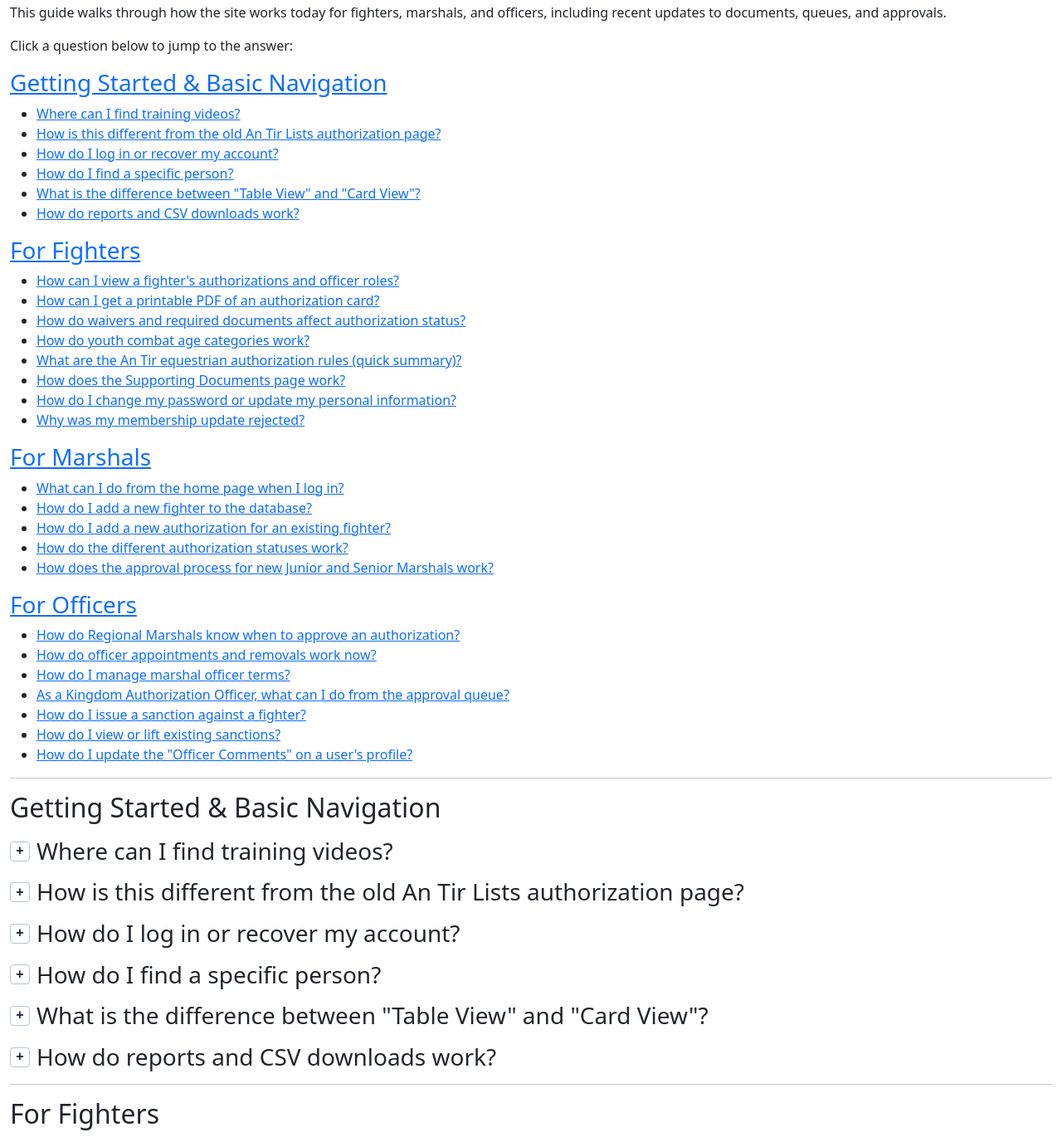
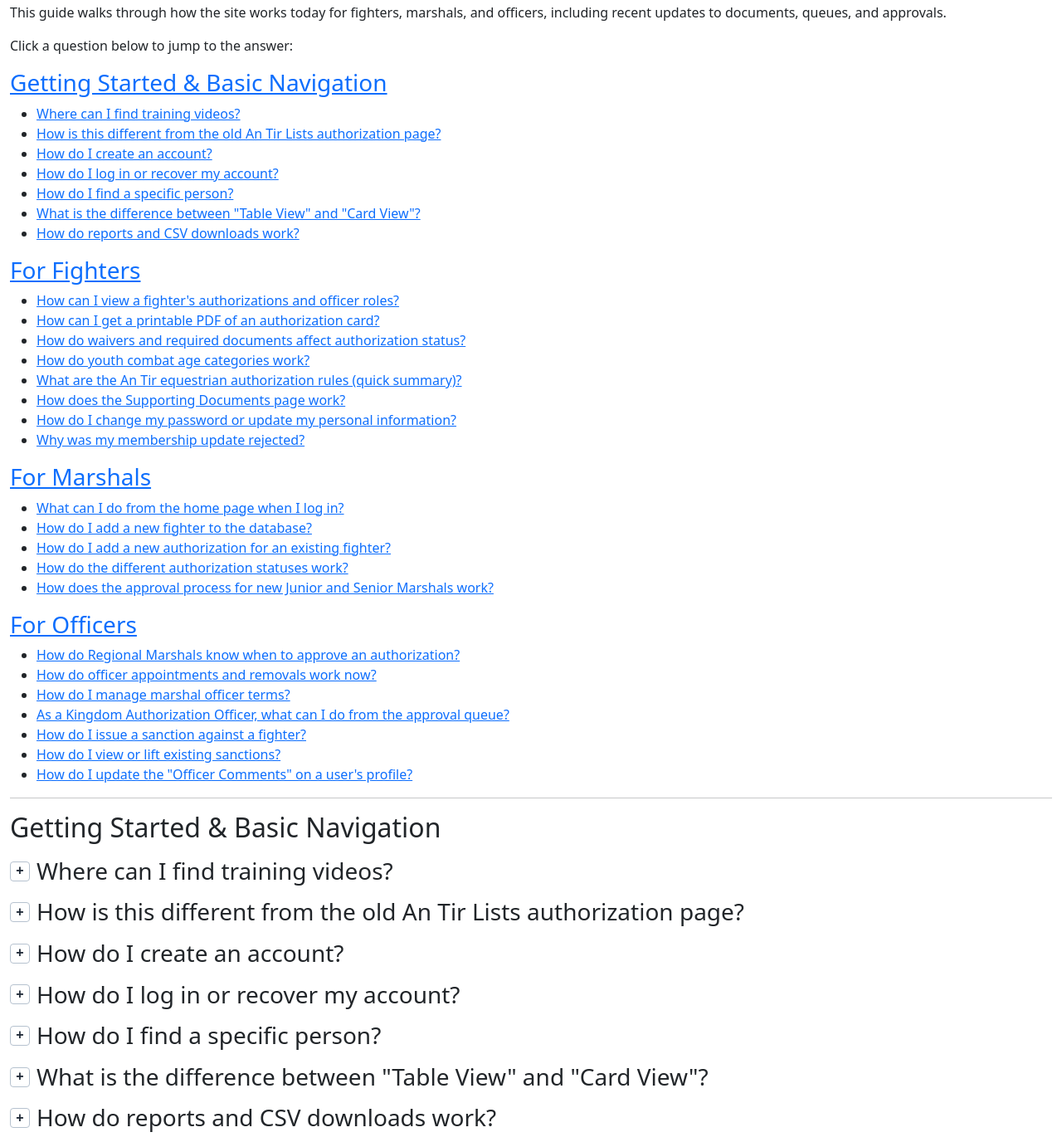
Before and after one commit to Feradach/an_tir_authorization, a Django app: page /faq/ in a window 1280 px wide. Shown: the part 187-1563 px from the top of the page at 83% size. Run offline with Django 5.2, Linux system fonts and the light colour scheme; some libraries are stand-ins or nearby versions.

Commit message:
Explain preferred self-registration in the FAQ

```diff
--- a/templates/faq.html
+++ b/templates/faq.html
@@ -16,6 +16,7 @@
 <ul>
     <li><a href="#training-videos">Where can I find training videos?</a></li>
     <li><a href="#new-features">How is this different from the old An Tir Lists authorization page?</a></li>
+    <li><a href="#create-account">How do I create an account?</a></li>
     <li><a href="#login-recovery">How do I log in or recover my account?</a></li>
     <li><a href="#finding-people">How do I find a specific person?</a></li>
     <li><a href="#table-vs-card">What is the difference between "Table View" and "Card View"?</a></li>
@@ -72,6 +73,14 @@
     <li>Officer actions for appointments, sanctions, and notes with stronger permission enforcement.</li>
     <li>Current-system reports and CSV exports from both reports and search pages.</li>
 </ul>
+
+<h3 id="create-account">How do I create an account?</h3>
+<p>Creating your own account is the preferred way to get started. Marshals with the required authority are also welcome to create accounts for new people.</p>
+<ol>
+    <li>Go to the <a href="{% url 'login' %}">login page</a> and select <strong>Create an Account</strong>.</li>
+    <li>Fill in your details and select <strong>Create Account</strong> to submit the form.</li>
+    <li>Check your email for your username and password setup link. Follow the link to set your password, then return to the login page to sign in.</li>
+</ol>
 
 <h3 id="login-recovery">How do I log in or recover my account?</h3>
 <p>Use the login page for normal sign-in. If needed, use the recovery link for username lookup or password reset instructions.</p>
@@ -186,6 +195,7 @@
 
 <h3 id="add-fighter">How do I add a new fighter to the database?</h3>
 <p>If you have the required marshal authority, you will see an add-fighter action on the home page. The system then creates the person record and account through the normal onboarding workflow.</p>
+<p>New fighters can also <a href="#create-account">create their own accounts through the login page</a>.</p>
 
 <h3 id="add-authorization">How do I add a new authorization for an existing fighter?</h3>
 <p>On the fighter page, use the add-authorization form. The system only shows disciplines/styles you are allowed to issue and validates requirements (such as age and prerequisites) before it creates records.</p>
```
Also changed, not shown: CHANGELOG.md.
